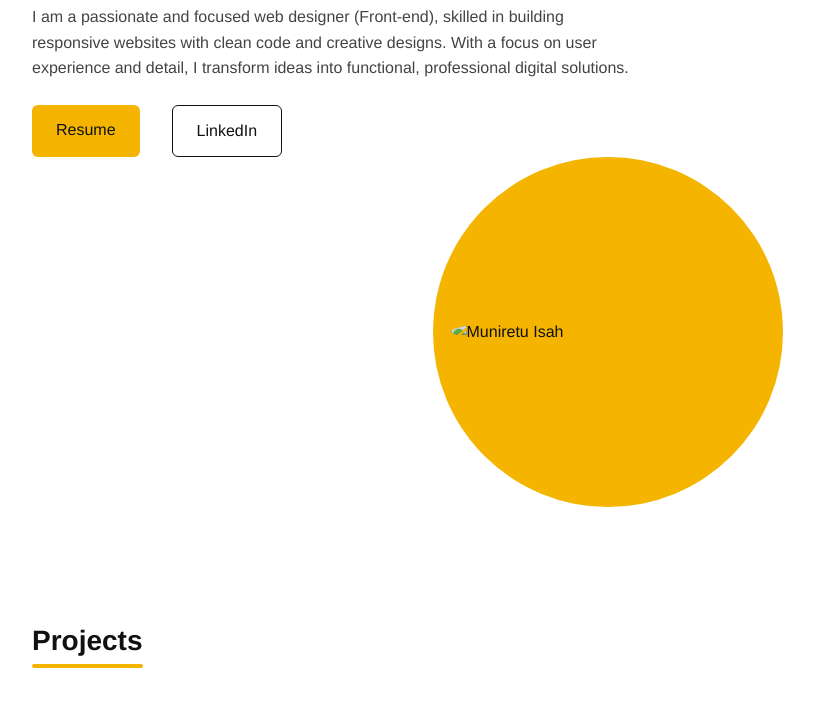
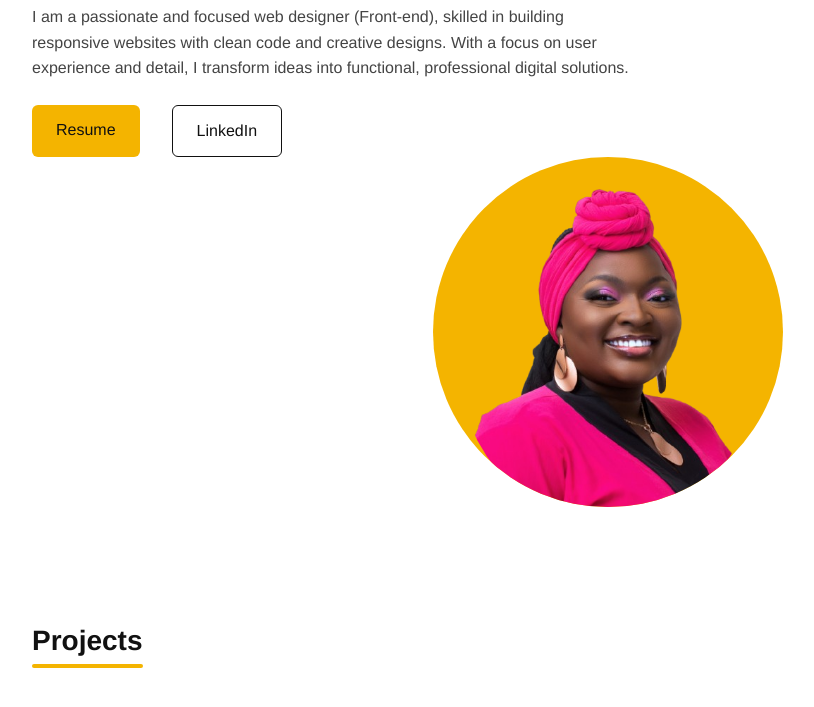
Before and after one commit to Starfellow/moon, a plain HTML site: page index.html in a window 1280 px wide. Shown: the part 231-938 px from the top of the page, without its empty margins (32-846 px from the left). Drawn offline with Linux system fonts and the light colour scheme; a script that the page names is missing.

Commit message:
Fix image source path in index.html
Updated image source path in hero section.

```diff
--- a/index.html
+++ b/index.html
@@ -28,7 +28,7 @@
         </div>
       <div class="hero-image">
   <div class="circle-bg">
-    <img src="images/starfelow.png" alt="Muniretu Isah" />
+    <img src="moon/starfelow.png" alt="Muniretu Isah" />
   </div>
 </div>
 
```
